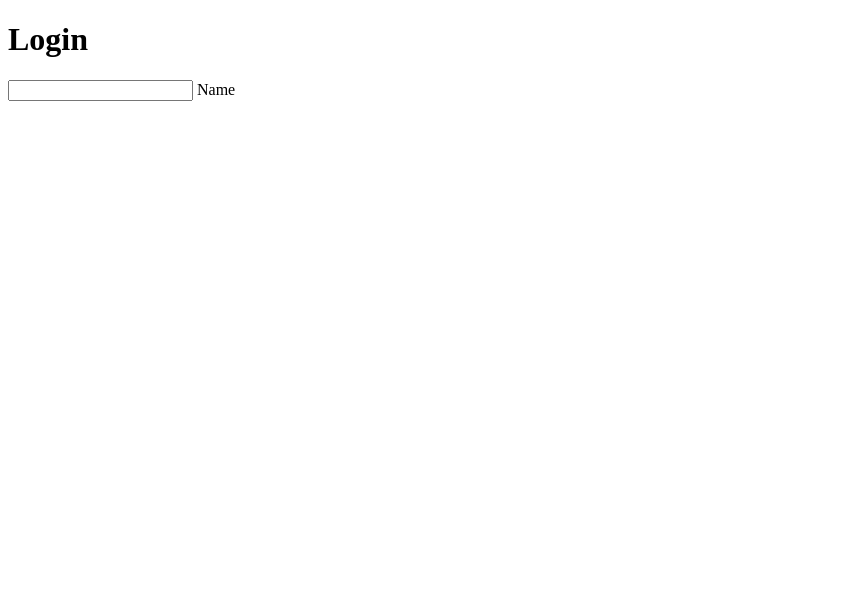
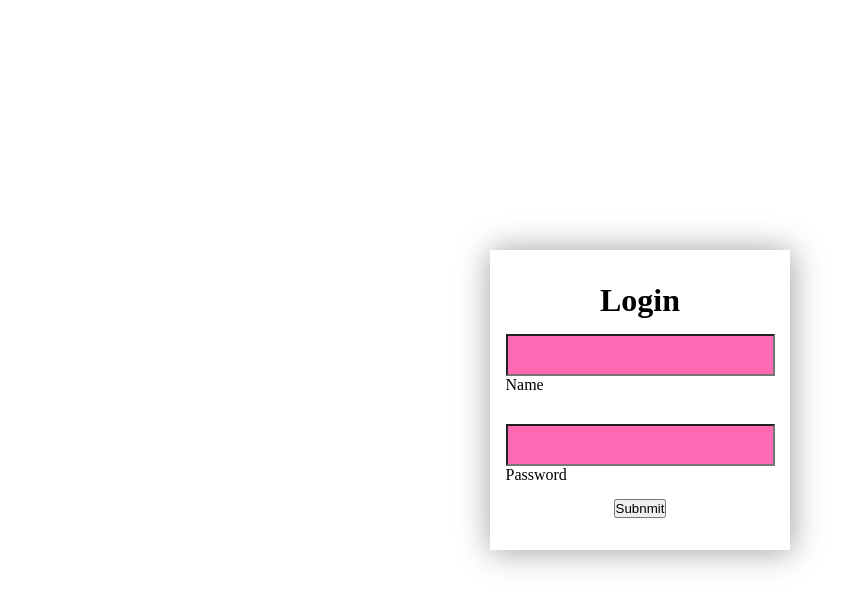
Before and after one commit to pietruszka808/pietruszka808.github.io, a plain HTML site: page xdxd.html in a window 1280 px wide. Shown: the whole page, without its empty margins (0-864 px from the left). Drawn offline with Linux system fonts and the light colour scheme.

Commit message:
wszystko jest na srodku

```diff
--- a/styles.css
+++ b/styles.css
@@ -0,0 +1,55 @@
+*, ::before, ::after {
+    padding: 0;
+    margin: 0;
+    box-sizing: border-box;
+}
+
+
+body {
+    min-height: 100vh;
+    display: flex;
+    justify-content: center;
+    align-items: center;
+    font-family: 'Montserrat';
+}
+
+
+h1{
+    text-align: center;
+
+}
+
+h1, .form-input, .form-label {
+    color: rgba(0,0,0.548)
+}
+
+
+form{
+    height: 300px;
+    width: 300px;
+    display: flex;
+    justify-content: center;
+    align-items: center;
+    flex-direction: column;
+    box-shadow: 1px 1px 30px 1px rgba(0, 0, 0, 0.37);
+}
+
+
+.form-section {
+    display: flex;
+    flex-direction: column;
+    margin: 15px;
+    height: 60px;
+    position: relative;
+    overflow: hidden;
+}
+
+
+
+.form-input {
+    font-size: 20px;
+    background-color: hotpink;
+    width: 100%;
+    height: 100%;
+    padding-top: 10px;
+}
--- a/xdxd.html
+++ b/xdxd.html
@@ -11,20 +11,22 @@
 <form action="/">
 <h1>Login</h1>
 
-<div class="form-section"></div>
+<div class="form-section">
      <input type="text" name="name" autocomplete="off" class="form-input">
      <label for="name" class="input-label">
 
          <span class="label-name">Name</span>
-
-     </label>
-
-
+    </label>
 </div>
 
+<div class="form-section">
+    <input type="password" name="password" class="form-input">
+     <label for="password" class="input-label"></label>
+     <span class="label-name">Password</span>
+</div>
 
+<button>Subnmit</button>
 </form>
-
 
 </body>
 </html>
```
